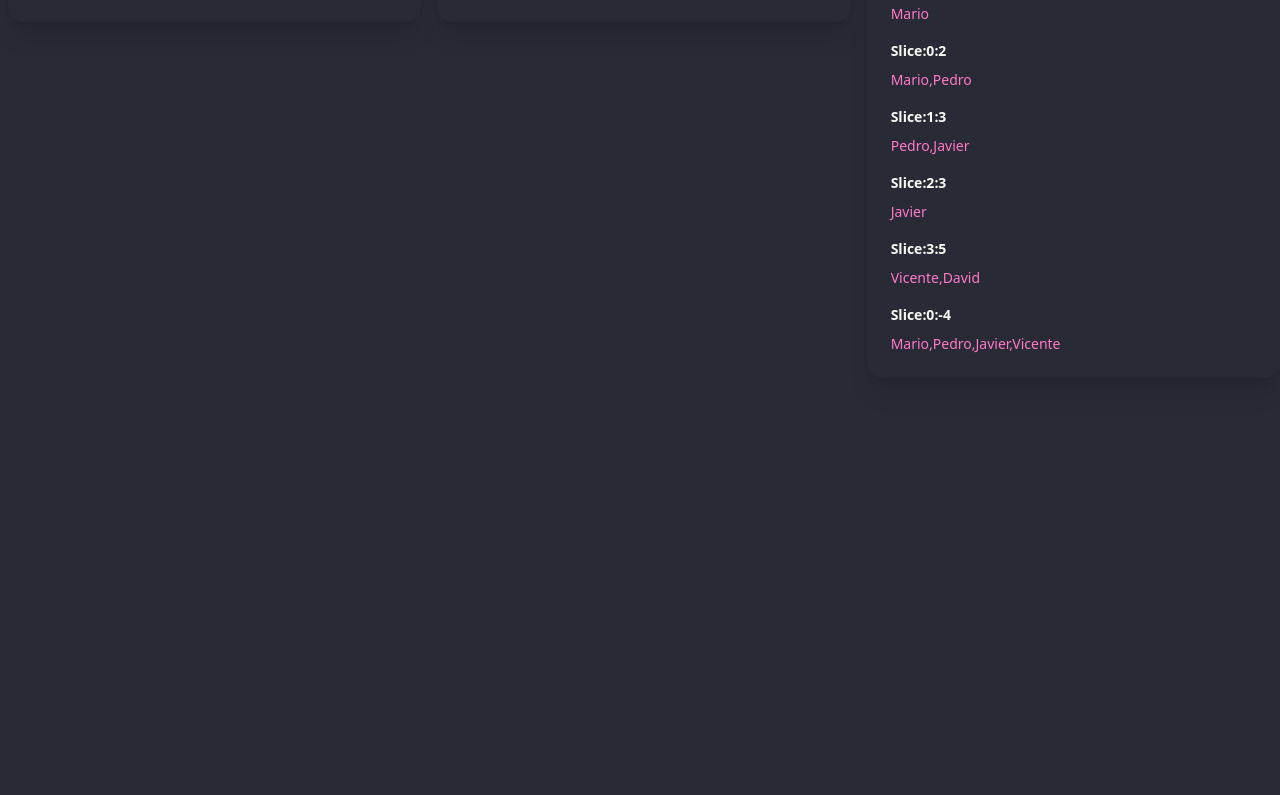
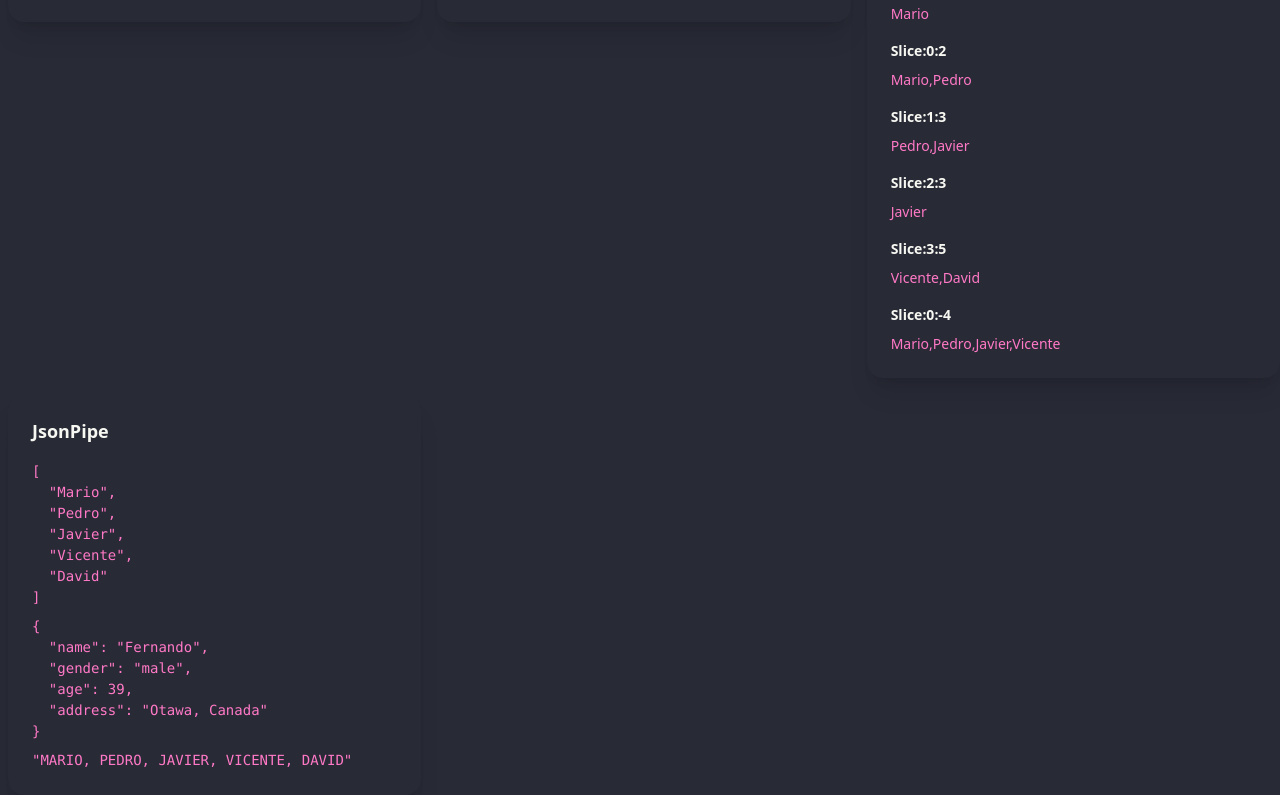
Before and after one commit to MarioAG1/pipes-angular, an Angular app: page /uncommon in a window 1280 px wide. Shown: the part 292-1087 px from the top of the page. Before the commit the page ends 800 px from the top, so only its background shows below. Built offline with nearby package versions, Linux system fonts and the light colour scheme.

Commit message:
JsonPipe, para mostrar los datos en forma JSON

```diff
--- a/src/app/pages/uncommon-page/uncommon-page.component.html
+++ b/src/app/pages/uncommon-page/uncommon-page.component.html
@@ -36,4 +36,9 @@
     <b class="mt-2">Slice:0:-4 </b>
     <p class="text-primary">{{ clients() | slice : 0 : -1 }}</p>
   </app-card>
+  <app-card title="JsonPipe">
+    <pre class="text-primary">{{ clients() | json }}</pre>
+    <pre class="text-primary">{{ client() | json }}</pre>
+    <pre class="text-primary">{{ clients().join(', ') | json | uppercase }}</pre>
+  </app-card>
 </div>
```
Also changed, not shown: src/app/pages/uncommon-page/uncommon-page.component.ts (+8 -2 lines).
